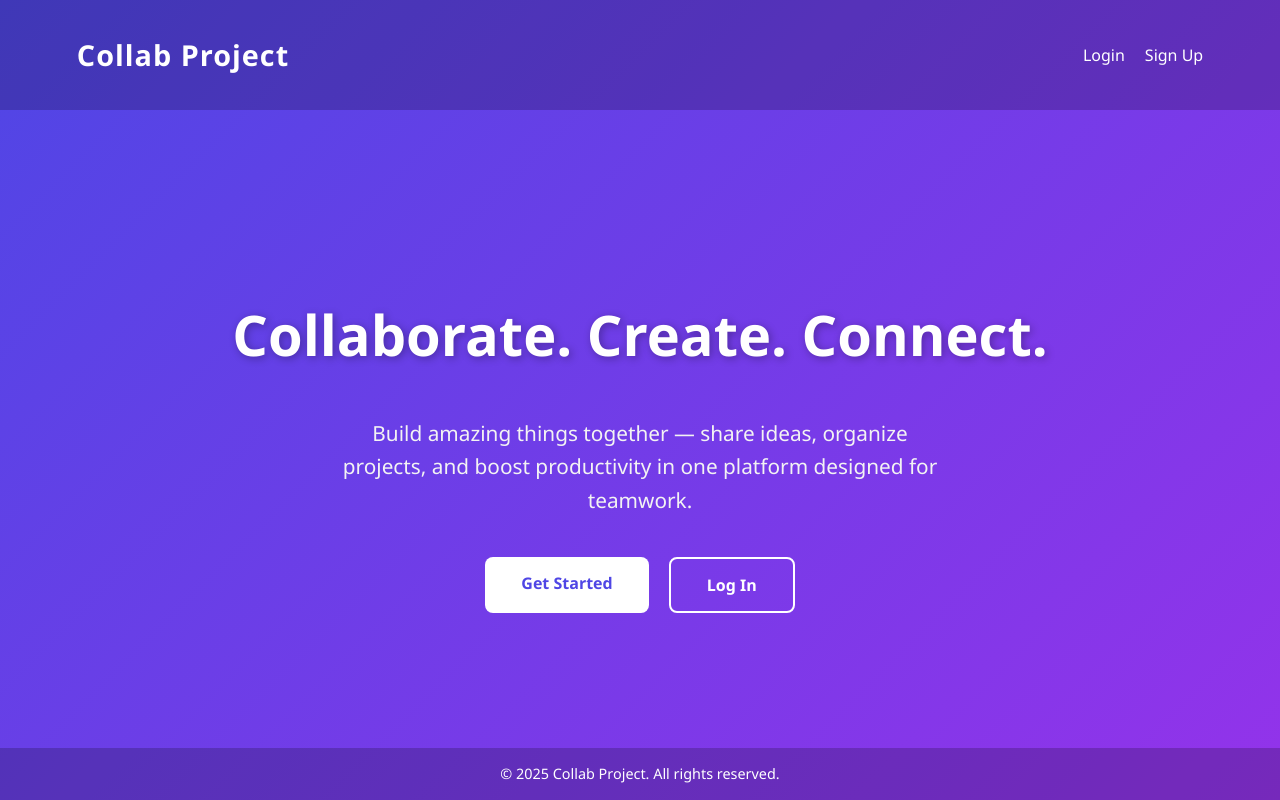
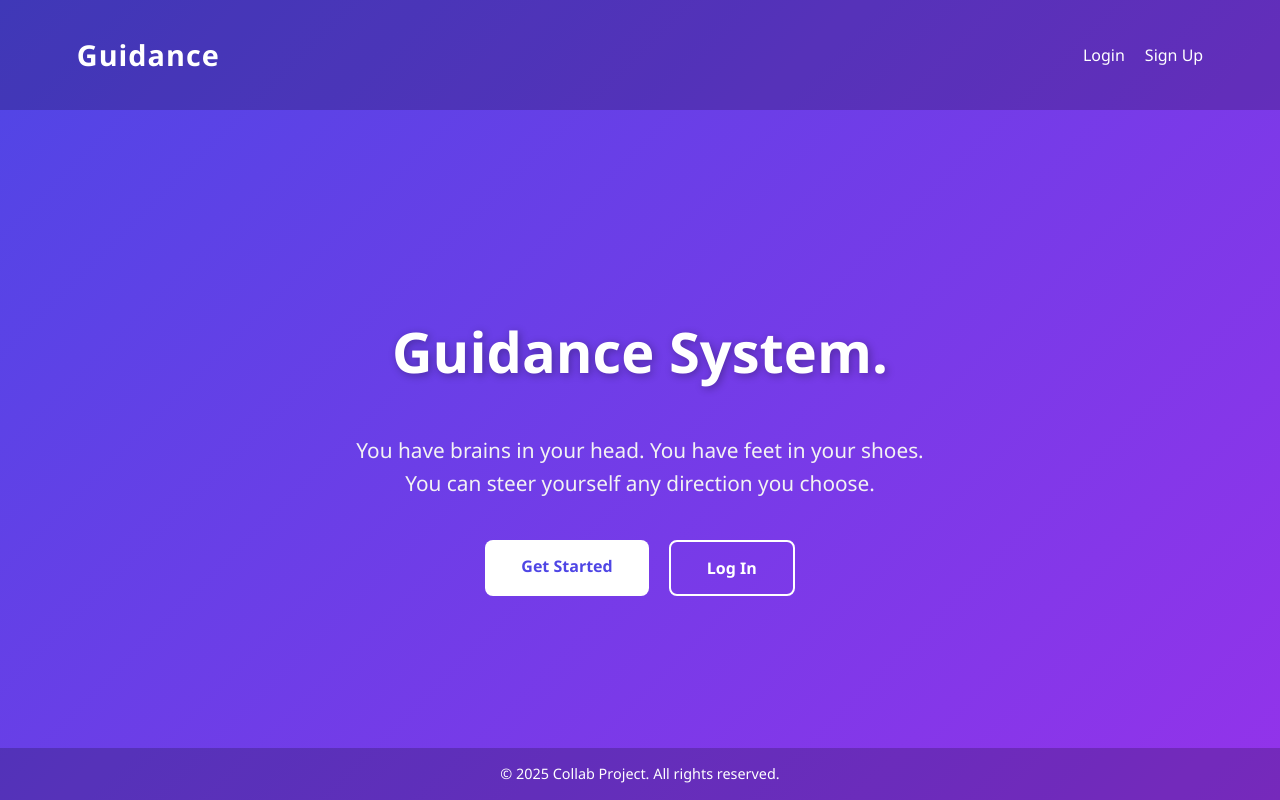
Before and after one commit to Yandrey11/COLLAB_PROJECT, a React app in the folder frontend/: page / in a window 1280 px wide. Built offline with nearby package versions, Linux system fonts and the light colour scheme; the HTML template or start-up script is replaced by a standard one.

Commit message:
need i finalize

```diff
--- a/frontend/src/pages/Landing.jsx
+++ b/frontend/src/pages/Landing.jsx
@@ -93,7 +93,7 @@ const styles = {
     <div style={styles.container}>
       {/* Navbar */}
       <header style={styles.navbar}>
-        <h1 style={styles.logo}>Collab Project</h1>
+        <h1 style={styles.logo}>Guidance</h1>
         <nav style={styles.navLinks}>
           <Link
             to="/login"
@@ -104,7 +104,7 @@ const styles = {
             Login
           </Link>
           <Link
-            to="/signup"
+            to="/Signup"
             style={styles.link}
             onMouseOver={(e) => (e.target.style.opacity = "0.7")}
             onMouseOut={(e) => (e.target.style.opacity = "1")}
@@ -116,13 +116,13 @@ const styles = {
 
       {/* Hero Section */}
       <main style={styles.hero}>
-        <h2 style={styles.title}>Collaborate. Create. Connect.</h2>
+        <h2 style={styles.title}>Guidance System.</h2>
         <p style={styles.subtitle}>
-          Build amazing things together — share ideas, organize projects, and boost productivity in one platform designed for teamwork.
+          You have brains in your head. You have feet in your shoes. You can steer yourself any direction you choose.
         </p>
         <div style={styles.buttons}>
           <Link
-            to="/signup"
+            to="/Login"
             style={{ ...styles.btn, ...styles.primary }}
             onMouseOver={(e) => (e.target.style.backgroundColor = "#f4f4f4")}
             onMouseOut={(e) => (e.target.style.backgroundColor = "white")}
```
